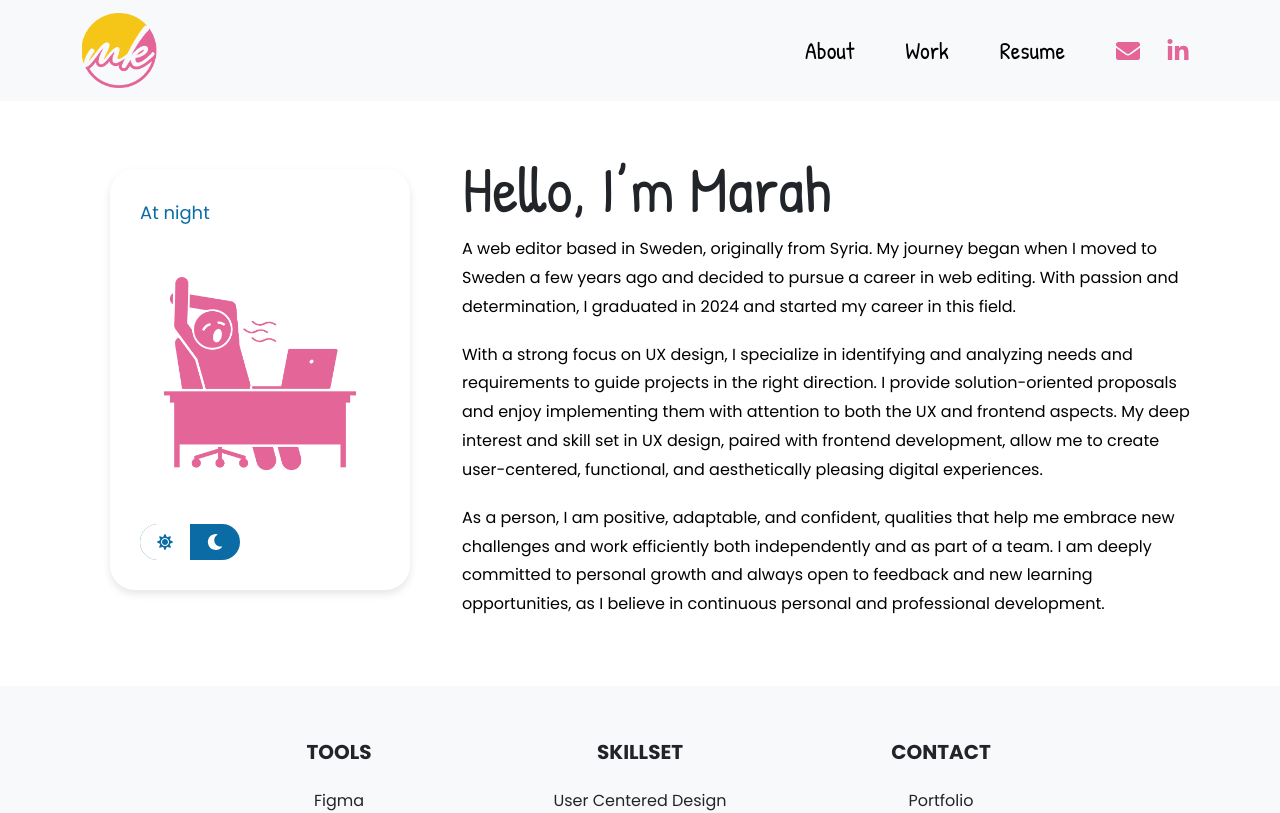
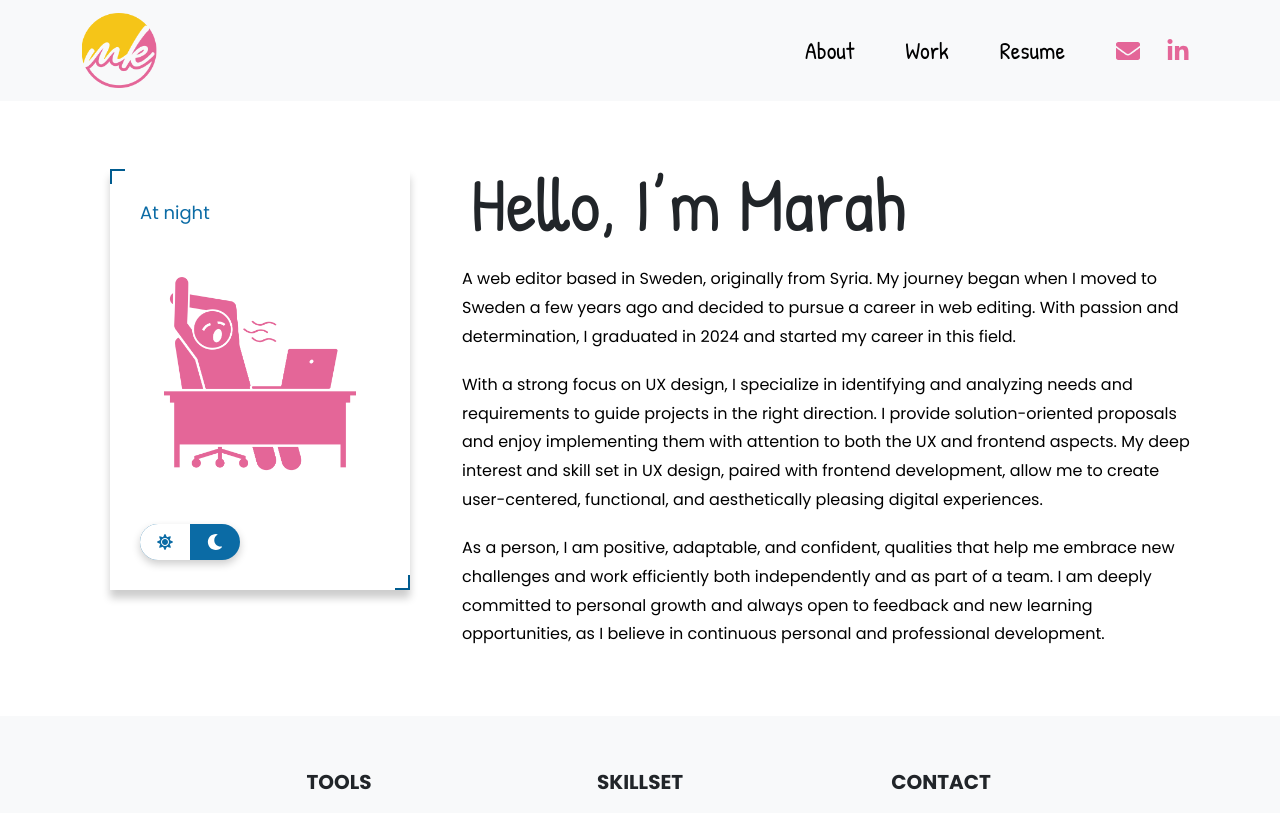
Before and after one commit to Marahkny/Marahs-portofolio, a React (Create React App) app: page /about in a window 1280 px wide. Shown: the top 813 px of the page. Built offline with nearby package versions, Linux system fonts and the light colour scheme.

Commit message:
Ditt meddelande här

```diff
--- a/src/ABOUT/about.css
+++ b/src/ABOUT/about.css
@@ -1,13 +1,36 @@
-/* Modern card container */
+/* Modern card container with corner borders only */
 .modern-card {
   padding: 30px;
   text-align: center;
-  width: 90%;                  /* Gör den mindre än full bredd */
-  max-width: 300px;            /* Maximal bredd för att hålla den kompakt */
-position: relative;
-  box-shadow: 0px 4px 8px rgba(0, 0, 0, 0.1); /* Skugga runt hela kortet */
+  width: 90%;
+  max-width: 300px;
+  position: relative;
   margin-top: 20px;
-  border-radius: 25px;
+  box-shadow: 0px 8px 8px rgba(0, 0, 0, 0.2);
+}
+
+/* Pseudo-elements for corner borders */
+.modern-card::before,
+.modern-card::after {
+  content: "";
+  position: absolute;
+  border: 2px solid #005b8f;
+  width: 15px; /* Adjust size of the border corner */
+  height: 15px;
+}
+
+.modern-card::before {
+  top: 0;
+  left: 0;
+
+  border-width: 2px 0 0 2px; /* Border only on top and left */
+}
+
+.modern-card::after {
+  bottom: 0;
+  right: 0;
+
+  border-width: 0 2px 2px 0; /* Border only on bottom and right */
 }
 
 /* Text styling for weekday/weekend status */
@@ -33,7 +56,11 @@ position: relative;
   overflow: hidden;
   cursor: pointer;
   margin-top: 15px;
+
+  /* Adding shadow */
+  box-shadow: 0px 4px 8px rgba(0, 0, 0, 0.2); /* Justera detta värde för att få olika skugg-effekter */
 }
+
 
 .toggle-option {
   flex: 1;
@@ -57,3 +84,21 @@ position: relative;
     color: #000000;
     margin-bottom: 1.2rem;
   }
+
+
+  .fancy-underline {
+    position: relative;
+    display: inline-block;
+  }
+
+  .fancy-underline::after {
+    content: '';
+    position: absolute;
+    left: 0;
+    bottom: 0px;
+    width: 100%;
+    height: 3px;
+    background: linear-gradient(135deg, #e46698, #f48fb1);
+    border-radius: 50%;
+    transform: skewX(70deg);
+  }
--- a/src/ABOUT/om.js
+++ b/src/ABOUT/om.js
@@ -4,11 +4,11 @@ import { FaSun, FaMoon } from 'react-icons/fa';
 import './about.css';
 
 const Om = () => {
-  const [isWeekend, setIsWeekend] = useState(false);
+  const [Atday, setIsAtday] = useState(false);
 
   // Function to toggle between weekday and weekend
   const toggleImage = () => {
-    setIsWeekend(!isWeekend);
+    setIsAtday(!Atday);
   };
 
   return (
@@ -18,18 +18,18 @@ const Om = () => {
         <Col md={4} className="d-flex flex-column align-items-center">
           <div className="modern-card">
             <p className="status-text">
-              {isWeekend ? 'At day ' : 'At night'}
+              {Atday ? 'At day ' : 'At night'}
             </p>
             <img
-              src={isWeekend ? '/Photos/day.png ' : '/Photos/weekend.png'}
+              src={Atday ? '/Photos/day.png ' : '/Photos/weekend.png'}
               alt="Display"
               className="responsive-image"
             />
             <div onClick={toggleImage} className="toggle-button">
-              <span className={`toggle-option ${!isWeekend ? 'active' : ''}`}>
+              <span className={`toggle-option ${!Atday ? 'active' : ''}`}>
                 <FaSun />
               </span>
-              <span className={`toggle-option ${isWeekend ? 'active' : ''}`}>
+              <span className={`toggle-option ${Atday ? 'active' : ''}`}>
                 <FaMoon />
               </span>
             </div>
@@ -39,7 +39,7 @@ const Om = () => {
 
         {/* Second column (col-md-8) for additional content */}
         <Col xs={12} md={8}>
-        <h1  style={{ fontFamily: 'Patrick Hand, cursive', textAlign: 'left', fontSize: '65px' }}>Hello, I’m Marah</h1>
+        <h1 className="fancy-text p-2" style={{ fontFamily: 'Patrick Hand, cursive', textAlign: 'left', fontSize: '6vw'}}>Hello, I’m Marah</h1>
 
           <p className="about-text">
           A web editor based in Sweden, originally from Syria. My journey began when I moved to Sweden a few years ago and decided to pursue a career in web editing. With passion and determination, I graduated in 2024 and started my career in this field.
```
